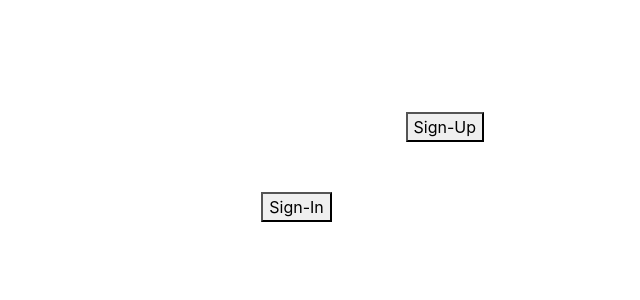
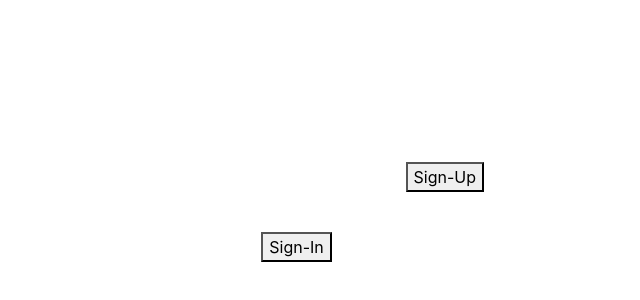
Before and after one commit to mwwasswa/project_2_client, a website built with webpack: page index.html in a window 1280 px wide. Shown: the part 280-580 px from the top of the page, without its empty margins (640-1280 px from the left). Built offline with nearby package versions, Linux system fonts and the light colour scheme; files whose address does not match are found by name.

Commit message:
Changes to css
Made adjustments to remove margin from the bottom and add padding instead

```diff
--- a/assets/styles/index.scss
+++ b/assets/styles/index.scss
@@ -10,9 +10,11 @@ body {
   // background-color: black;
   // background-blend-mode: screen;
   // background-size: 100% 100%;
-  background-size: 1450px 850px;
+  background-size: 1450px 1000px;
+  background-repeat: no-repeat;
   opacity: 2;
-  height: 100%;
+  height: 1000px;
+  padding-bottom: 50px;
   width: 100%;
 }
 
@@ -21,6 +23,7 @@ header {
   font-family: 'Special Elite', cursive;
   font-size: 100em;
   text-align: center;
+  padding-top: 30px;
 }
 
 h1 {
@@ -71,5 +74,6 @@ input {
 }
 
 form {
-  margin-bottom: 50px;
+  // margin-bottom: 50px;
+  padding: 20px;
 }
```
